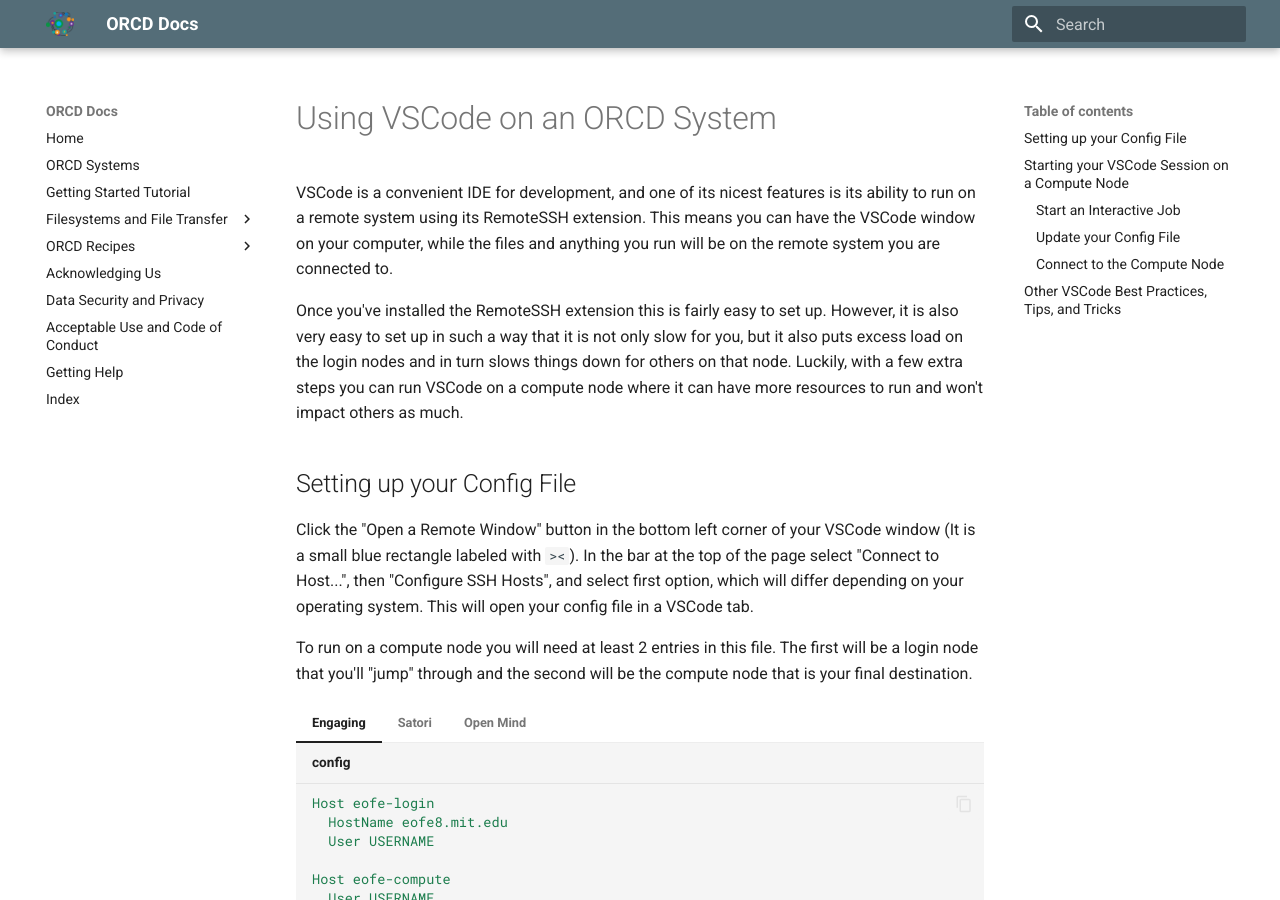
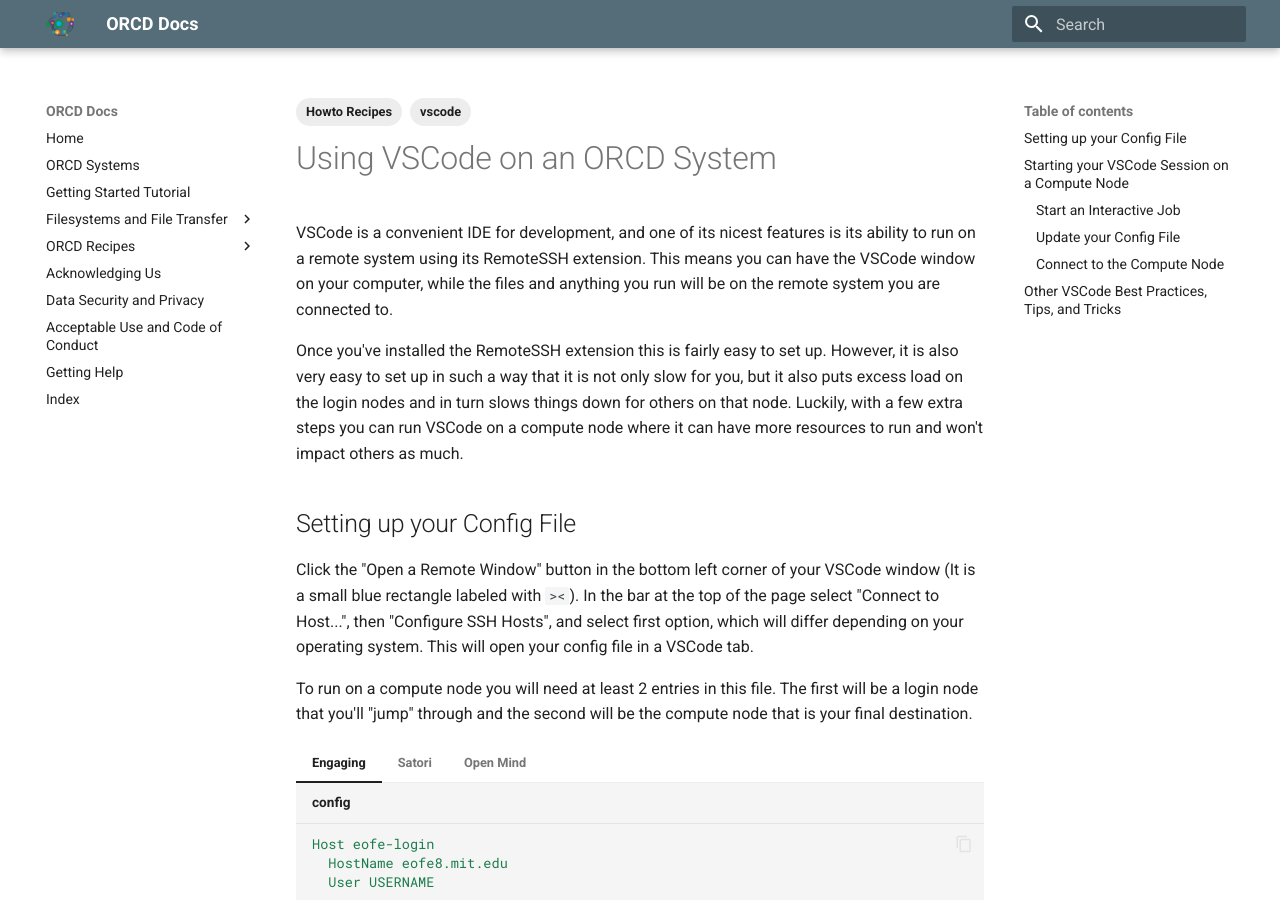
Before and after one commit to mit-orcd/orcd-docs-edit, an MkDocs documentation site: the page built from docs/recipes/vscode.md, in a window 1280 px wide and 900 px high. Built offline with MkDocs 1.6.1 and Material for MkDocs 9.7.7, drawn with Linux system fonts in a browser that asks for light colours.

Commit message:
adding tags

```diff
--- a/docs/recipes/vscode.md
+++ b/docs/recipes/vscode.md
@@ -1,3 +1,8 @@
+---
+tags:
+ - vscode
+ - Howto Recipes
+---
 # Using VSCode on an ORCD System
 
 VSCode is a convenient IDE for development, and one of its nicest features is its ability to run on a remote system using its RemoteSSH extension. This means you can have the VSCode window on your computer, while the files and anything you run will be on the remote system you are connected to.
```
